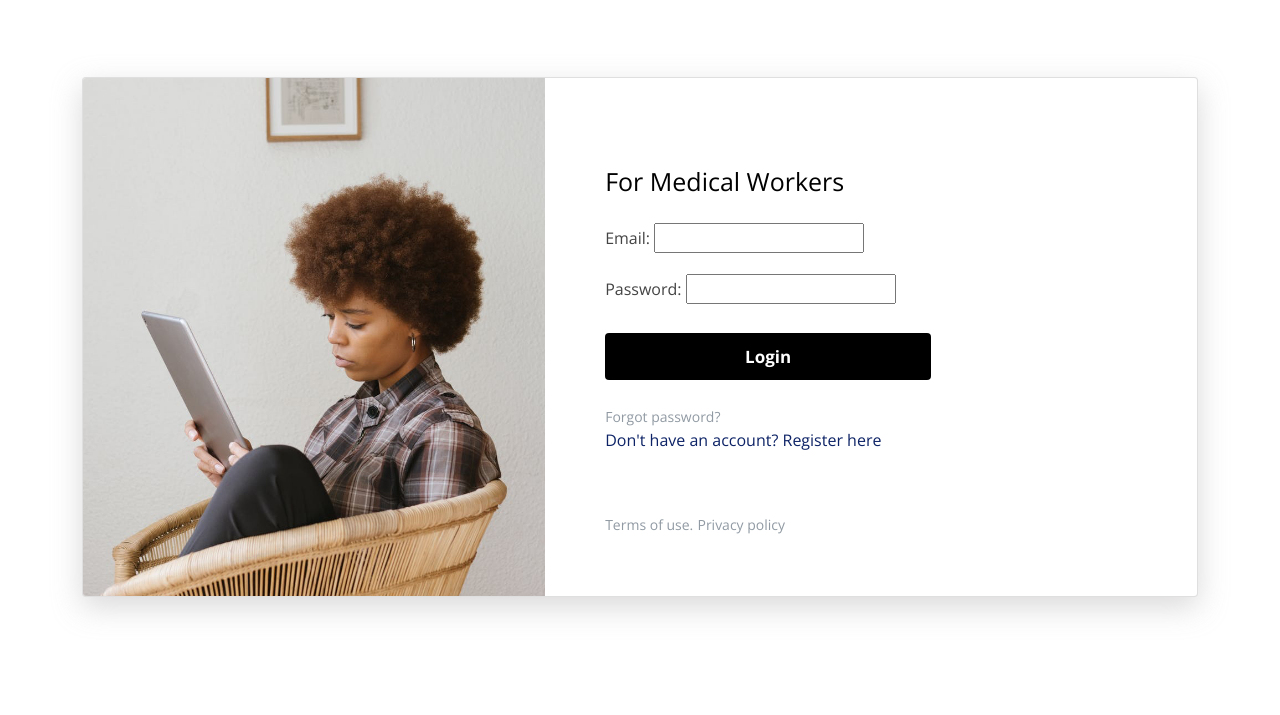
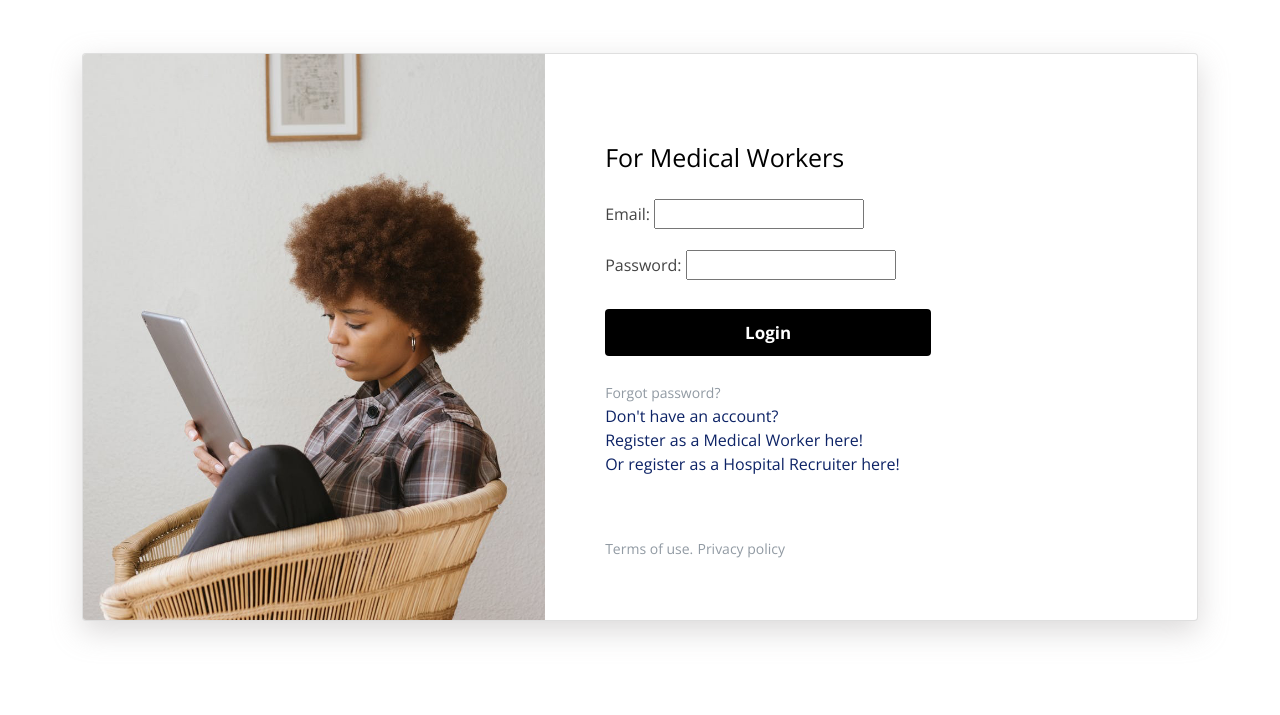
Before and after one commit to MedLink-ND/project, a Django app: page /login/ in a window 1280 px wide. Shown: the part 83-798 px from the top of the page. Run offline with Django 4.2, Linux system fonts and the light colour scheme; some libraries are stand-ins or nearby versions.

Commit message:
fixed signup links

```diff
--- a/medlink/login/templates/login.html
+++ b/medlink/login/templates/login.html
@@ -52,7 +52,7 @@
 
 
               <a href="#!" class="forgot-password-link">Forgot password?</a>
-              <p class="login-card-footer-text">Don't have an account? <a href="{% url 'signup' %}" class="text-reset">Register here</a></p>
+              <p class="login-card-footer-text">Don't have an account? <a href="{% url 'worker_signup' %}" class="text-reset"><br>Register as a Medical Worker here!</a><a href="{% url 'worker_signup' %}" class="text-reset"> <br>Or register as a Hospital Recruiter here!</a></p>
 
               <nav class="login-card-footer-nav">
                 <a href="#!">Terms of use.</a>
```
